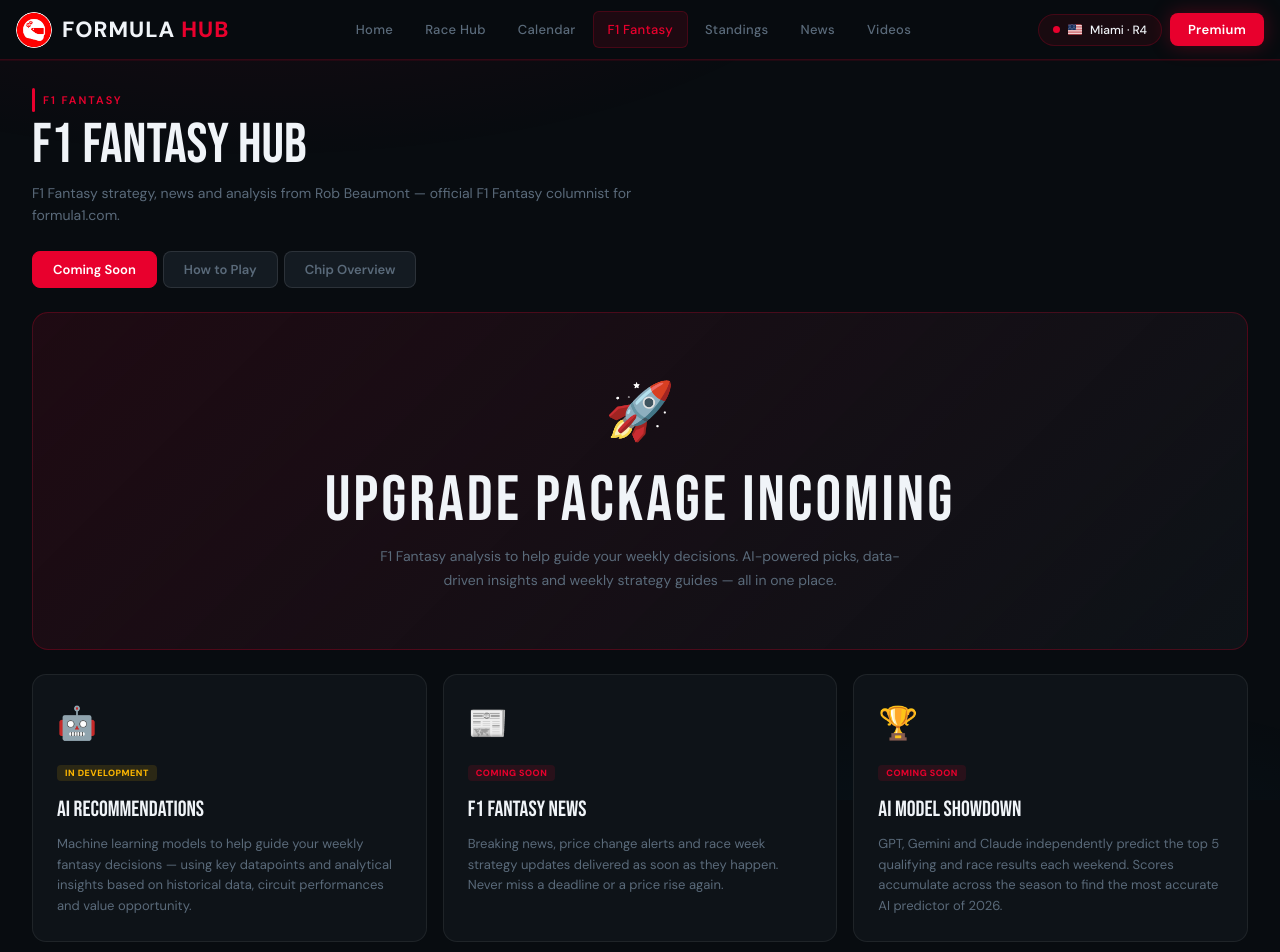
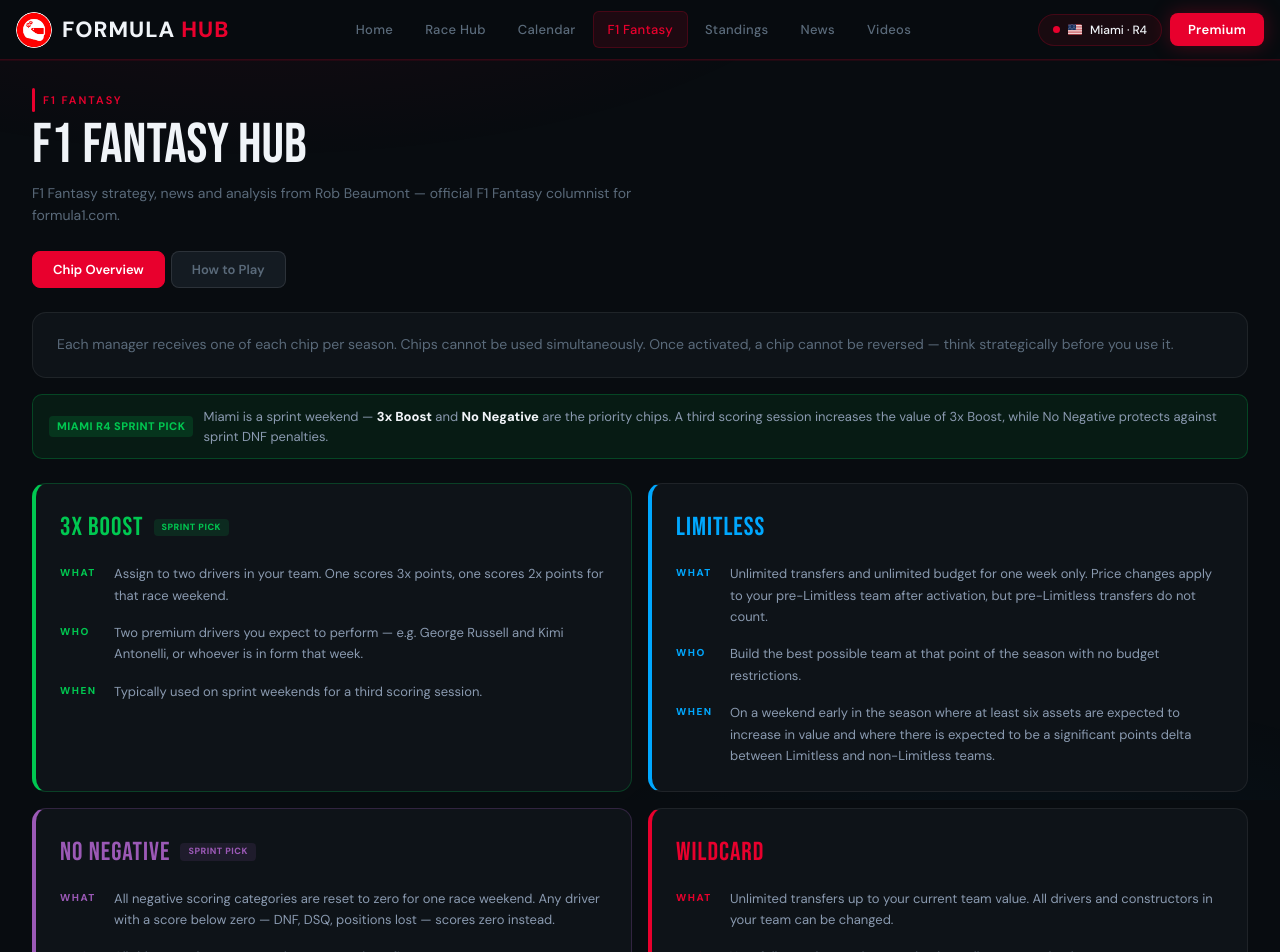
Before and after one commit to r-beaumont/formulafantasyhub, a Next.js app: page /f1-fantasy in a window 1280 px wide. Shown: the top 952 px of the page. Built offline with nearby package versions, Linux system fonts and the light colour scheme.

Commit message:
fix: correct circuitOverviewData keys and values, remove F1 Fantasy coming soon

```diff
--- a/app/f1-fantasy/F1FantasyClient.tsx
+++ b/app/f1-fantasy/F1FantasyClient.tsx
@@ -6,62 +6,6 @@
 const card = { background: '#0E1318', border: '1px solid rgba(255,255,255,0.07)', borderRadius: '14px', overflow: 'hidden' as const }
 const cardHeader = { display: 'flex', alignItems: 'center', justifyContent: 'space-between', padding: '16px 20px 12px', borderBottom: '1px solid rgba(255,255,255,0.07)' }
 const cardTitle = { fontSize: '12px', fontWeight: 600, textTransform: 'uppercase' as const, letterSpacing: '1.5px', color: '#5A6A7A' }
-
-// ── Coming Soon tab ────────────────────────────────────────────────────────────
-
-function ComingSoonTab() {
-  return (
-    <div>
-      {/* Hero */}
-      <div style={{ background: 'linear-gradient(135deg, rgba(232,0,45,0.1) 0%, rgba(14,19,24,1) 100%)', border: '1px solid rgba(232,0,45,0.25)', borderRadius: '16px', padding: '56px 40px', textAlign: 'center', marginBottom: '24px' }}>
-        <div style={{ fontSize: '56px', marginBottom: '16px' }}>🚀</div>
-        <div style={{ fontFamily: 'Bebas Neue, sans-serif', fontSize: 'clamp(2.5rem,6vw,4rem)', letterSpacing: '3px', color: '#F0F4F8', lineHeight: 1, marginBottom: '12px' }}>
-          UPGRADE PACKAGE INCOMING
-        </div>
-        <p style={{ color: '#5A6A7A', fontSize: '14px', lineHeight: 1.7, maxWidth: '520px', margin: '0 auto' }}>
-          F1 Fantasy analysis to help guide your weekly decisions. AI-powered picks, data-driven insights and weekly strategy guides — all in one place.
-        </p>
-      </div>
-
-      {/* Feature cards */}
-      <div className="mob-2col" style={{ display: 'grid', gridTemplateColumns: 'repeat(3,1fr)', gap: '16px' }}>
-        {[
-          {
-            icon: '🤖',
-            title: 'AI Recommendations',
-            desc: 'Machine learning models to help guide your weekly fantasy decisions — using key datapoints and analytical insights based on historical data, circuit performances and value opportunity.',
-            status: 'IN DEVELOPMENT',
-            statusColor: '#FFB800',
-            statusBg: 'rgba(255,184,0,0.12)',
-          },
-          {
-            icon: '📰',
-            title: 'F1 Fantasy News',
-            desc: 'Breaking news, price change alerts and race week strategy updates delivered as soon as they happen. Never miss a deadline or a price rise again.',
-            status: 'COMING SOON',
-            statusColor: '#E8002D',
-            statusBg: 'rgba(232,0,45,0.12)',
-          },
-          {
-            icon: '🏆',
-            title: 'AI Model Showdown',
-            desc: 'GPT, Gemini and Claude independently predict the top 5 qualifying and race results each weekend. Scores accumulate across the season to find the most accurate AI predictor of 2026.',
-            status: 'COMING SOON',
-            statusColor: '#E8002D',
-            statusBg: 'rgba(232,0,45,0.12)',
-          },
-        ].map(f => (
-          <div key={f.title} style={{ ...card, padding: '24px' }}>
-            <div style={{ fontSize: '32px', marginBottom: '12px' }}>{f.icon}</div>
-            <span style={{ fontSize: '9px', fontWeight: 700, padding: '2px 8px', borderRadius: '4px', background: f.statusBg, color: f.statusColor, textTransform: 'uppercase' as const, letterSpacing: '0.5px' }}>{f.status}</span>
-            <div style={{ fontFamily: 'Bebas Neue, sans-serif', fontSize: '22px', color: '#F0F4F8', marginTop: '10px', marginBottom: '8px' }}>{f.title}</div>
-            <p style={{ fontSize: '13px', color: '#5A6A7A', lineHeight: 1.6, margin: 0 }}>{f.desc}</p>
-          </div>
-        ))}
-      </div>
-    </div>
-  )
-}
 
 // ── How to Play tab ────────────────────────────────────────────────────────────
 
@@ -379,12 +323,11 @@
 // ── Main client ────────────────────────────────────────────────────────────────
 
 export default function F1FantasyClient() {
-  const [activeTab, setActiveTab] = useState<'coming-soon' | 'how-to-play' | 'chip-overview'>('coming-soon')
+  const [activeTab, setActiveTab] = useState<'chip-overview' | 'how-to-play'>('chip-overview')
 
   const tabs = [
-    { id: 'coming-soon',   label: 'Coming Soon'  },
+    { id: 'chip-overview', label: 'Chip Overview' },
     { id: 'how-to-play',  label: 'How to Play'  },
-    { id: 'chip-overview', label: 'Chip Overview' },
   ] as const
 
   return (
@@ -424,9 +367,8 @@
       </div>
 
       {/* Tab content */}
-      {activeTab === 'coming-soon'   && <ComingSoonTab />}
+      {activeTab === 'chip-overview' && <ChipOverviewTab />}
       {activeTab === 'how-to-play'   && <HowToPlayTab />}
-      {activeTab === 'chip-overview' && <ChipOverviewTab />}
 
     </div>
   )
--- a/app/race-hub/RaceHubClient.tsx
+++ b/app/race-hub/RaceHubClient.tsx
@@ -231,7 +231,7 @@
     8: { // Austria — Red Bull Ring
       mostWinsDriver: 'M. Verstappen', mostWinsDriverCount: 5,
       mostWinsConstructor: 'Red Bull', mostWinsConstructorCount: 9,
-      mostPolesDriver: 'N. Rosberg / M. Verstappen', mostPolesDriverCount: 3,
+      mostPolesDriver: 'M. Verstappen', mostPolesDriverCount: 5,
       mostPolesConstructor: 'Red Bull', mostPolesConstructorCount: 7,
       avgOvertakes: 90, overtakeSeasonsLabel: '2023–2025',
       gridImportance: 'LOW',
@@ -335,21 +335,21 @@
       totalGPs: 42, firstGP: 1973, circuitLength: '4.309 km',
     },
     20: { // Las Vegas — Las Vegas Strip Circuit
-      mostWinsDriver: 'M. Verstappen / G. Russell', mostWinsDriverCount: 1,
-      mostWinsConstructor: 'Red Bull / Mercedes', mostWinsConstructorCount: 1,
-      mostPolesDriver: 'C. Leclerc / G. Russell', mostPolesDriverCount: 1,
-      mostPolesConstructor: 'Ferrari / Mercedes', mostPolesConstructorCount: 1,
-      circuitNote: 'Circuit record — 2 races held',
+      mostWinsDriver: 'M. Verstappen', mostWinsDriverCount: 2,
+      mostWinsConstructor: 'Red Bull', mostWinsConstructorCount: 2,
+      mostPolesDriver: 'C. Leclerc / G. Russell / L. Norris', mostPolesDriverCount: 1,
+      mostPolesConstructor: 'Ferrari / Mercedes / McLaren', mostPolesConstructorCount: 1,
+      circuitNote: '3 races held (2023–2025)',
       avgOvertakes: 108, overtakeSeasonsLabel: '2023–2025',
       gridImportance: 'LOW',
-      totalGPs: 2, firstGP: 2023, circuitLength: '6.201 km',
+      totalGPs: 3, firstGP: 2023, circuitLength: '6.201 km',
     },
     21: { // Qatar — Lusail International Circuit
       mostWinsDriver: 'M. Verstappen', mostWinsDriverCount: 3,
       mostWinsConstructor: 'Red Bull', mostWinsConstructorCount: 3,
       mostPolesDriver: 'M. Verstappen', mostPolesDriverCount: 2,
       mostPolesConstructor: 'Red Bull', mostPolesConstructorCount: 2,
-      circuitNote: '4 races held',
+      circuitNote: '4 races held (2021–2025)',
       avgOvertakes: 77, overtakeSeasonsLabel: '2023–2025',
       gridImportance: 'MEDIUM',
       totalGPs: 4, firstGP: 2021, circuitLength: '5.380 km',
```
Also changed, not shown: 1 other file (tests, documents, lock files or other folders).
